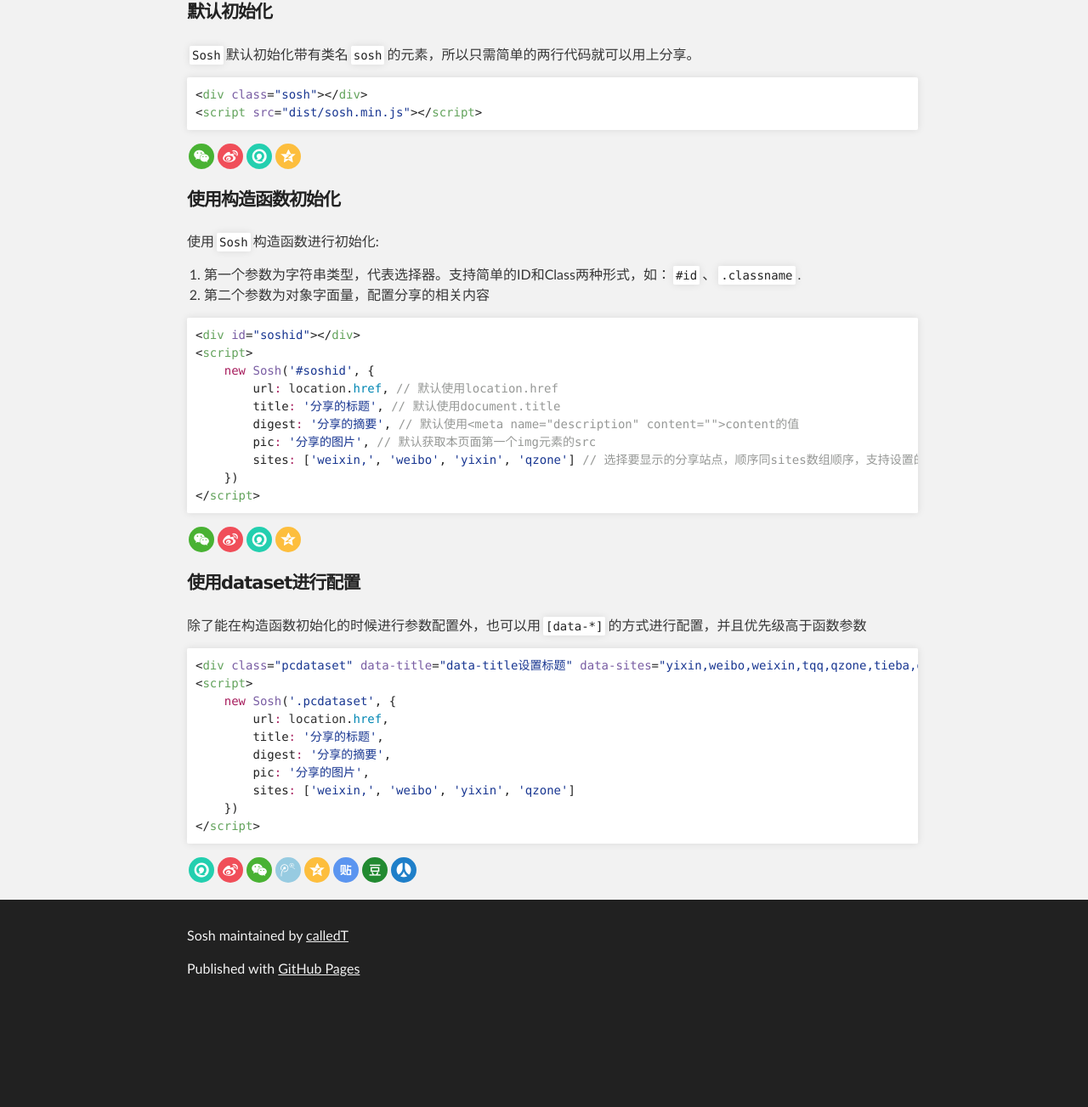
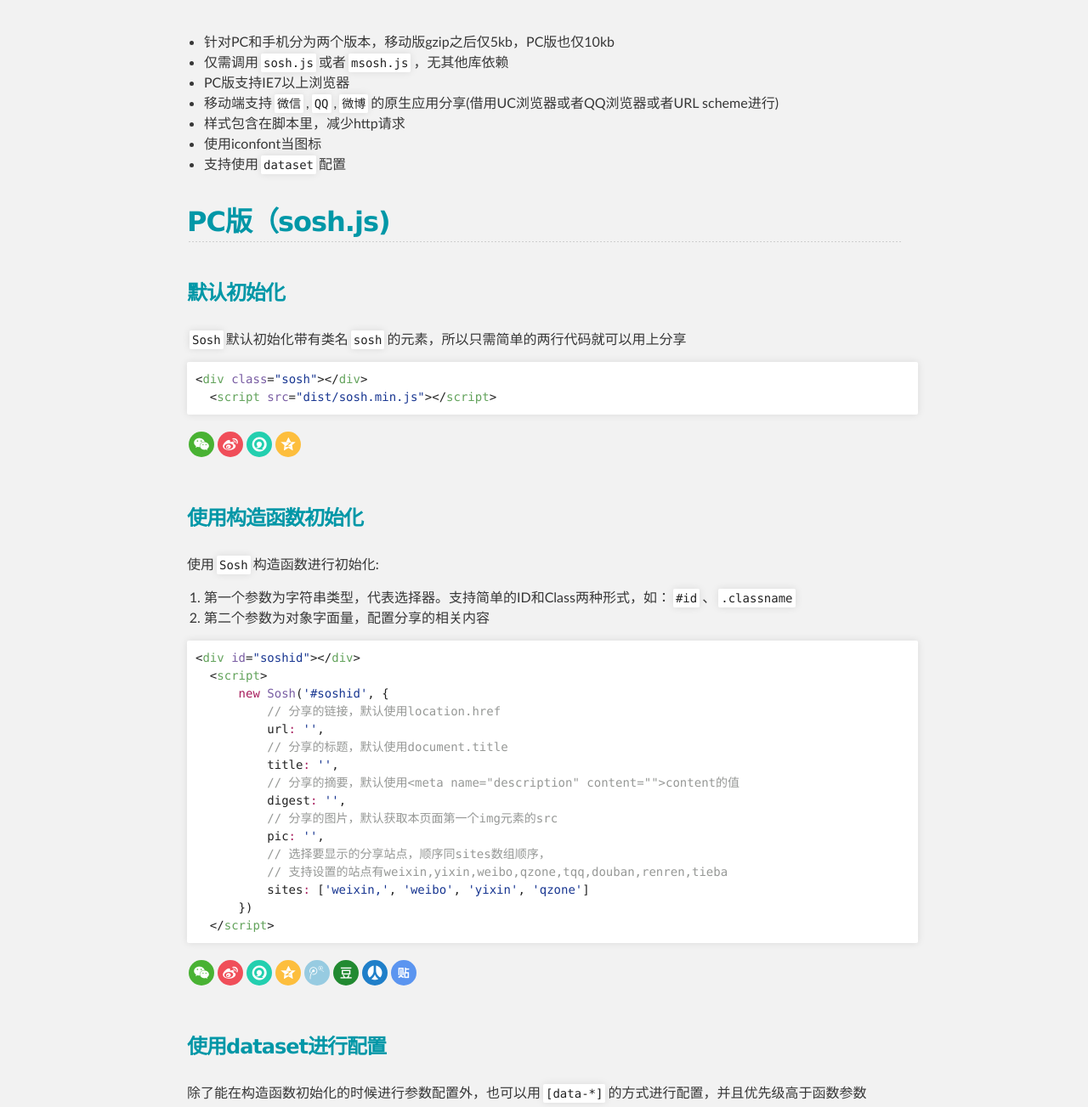
Before and after one commit to calledT/sosh, a plain HTML site: page index.html in a window 1280 px wide. Shown: the part 482-1785 px from the top of the page at 85% size. Before the commit the page ends 1669 px from the top, so only its background shows below. Drawn offline with Linux system fonts and the light colour scheme.

Commit message:
demo & doc

```diff
--- a/index.html
+++ b/index.html
@@ -23,59 +23,100 @@
   <!-- MAIN CONTENT -->
   <div id="main_content_wrap" class="outer">
     <div id="main_content" class="inner">
-<article class="markdown-body"><h3>
-<a id="user-content-使用" class="anchor" href="PC%E7%89%88(sosh.js)" aria-hidden="true"><span aria-hidden="true" class="octicon octicon-link"></span></a>PC版(sosh.js)</h3>
+<article class="markdown-body">
+  <h2>
+  <a id="user-content-特性" class="anchor" href="#%E7%89%B9%E6%80%A7" aria-hidden="true"><span aria-hidden="true" class="octicon octicon-link"></span></a>特性</h2>
 
-<h4>
-<a id="user-content-默认初始化" class="anchor" href="#%E9%BB%98%E8%AE%A4%E5%88%9D%E5%A7%8B%E5%8C%96" aria-hidden="true"><span aria-hidden="true" class="octicon octicon-link"></span></a>默认初始化</h4>
+  <ul>
+  <li>针对PC和手机分为两个版本，移动版gzip之后仅5kb，PC版也仅10kb</li>
+  <li>仅需调用<code>sosh.js</code>或者<code>msosh.js</code>，无其他库依赖</li>
+  <li>PC版支持IE7以上浏览器</li>
+  <li>移动端支持<code>微信</code>,<code>QQ</code>,<code>微博</code>的原生应用分享(借用UC浏览器或者QQ浏览器或者URL scheme进行)</li>
+  <li>样式包含在脚本里，减少http请求</li>
+  <li>使用iconfont当图标</li>
+  <li>支持使用<code>dataset</code>配置</li>
+  </ul>
 
-<p><code>Sosh</code>默认初始化带有类名<code>sosh</code>的元素，所以只需简单的两行代码就可以用上分享。</p>
+  <h2>
+  <a id="user-content-pc版soshjs" class="anchor" href="#pc%E7%89%88soshjs" aria-hidden="true"><span aria-hidden="true" class="octicon octicon-link"></span></a>PC版（sosh.js)</h2>
+
+  <h3>
+  <a id="user-content-默认初始化" class="anchor" href="#%E9%BB%98%E8%AE%A4%E5%88%9D%E5%A7%8B%E5%8C%96" aria-hidden="true"><span aria-hidden="true" class="octicon octicon-link"></span></a>默认初始化</h3>
+
+  <p><code>Sosh</code>默认初始化带有类名<code>sosh</code>的元素，所以只需简单的两行代码就可以用上分享</p>
 
   <div class="highlight highlight-text-html-basic"><pre>&lt;<span class="pl-ent">div</span> <span class="pl-e">class</span>=<span class="pl-s"><span class="pl-pds">"</span>sosh<span class="pl-pds">"</span></span>&gt;&lt;/<span class="pl-ent">div</span>&gt;
   &lt;<span class="pl-ent">script</span> <span class="pl-e">src</span>=<span class="pl-s"><span class="pl-pds">"</span>dist/sosh.min.js<span class="pl-pds">"</span></span>&gt;&lt;/<span class="pl-ent">script</span>&gt;</pre></div>
-
   <div class="sosh"></div>
 
-<h4>
-<a id="user-content-构造函数初始化" class="anchor" href="%E4%BD%BF%E7%94%A8%E6%9E%84%E9%80%A0%E5%87%BD%E6%95%B0%E5%88%9D%E5%A7%8B%E5%8C%96" aria-hidden="true"><span aria-hidden="true" class="octicon octicon-link"></span></a>使用构造函数初始化</h4>
+  <h3>
+  <a id="user-content-使用构造函数初始化" class="anchor" href="#%E4%BD%BF%E7%94%A8%E6%9E%84%E9%80%A0%E5%87%BD%E6%95%B0%E5%88%9D%E5%A7%8B%E5%8C%96" aria-hidden="true"><span aria-hidden="true" class="octicon octicon-link"></span></a>使用构造函数初始化</h3>
 
   <p>使用<code>Sosh</code>构造函数进行初始化:</p>
 
   <ol>
-<li>第一个参数为字符串类型，代表选择器。支持简单的ID和Class两种形式，如：<code>#id</code>、<code>.classname</code>.</li>
+  <li>第一个参数为字符串类型，代表选择器。支持简单的ID和Class两种形式，如：<code>#id</code>、<code>.classname</code>
+  </li>
   <li>第二个参数为对象字面量，配置分享的相关内容</li>
   </ol>
 
   <div class="highlight highlight-text-html-basic"><pre>&lt;<span class="pl-ent">div</span> <span class="pl-e">id</span>=<span class="pl-s"><span class="pl-pds">"</span>soshid<span class="pl-pds">"</span></span>&gt;&lt;/<span class="pl-ent">div</span>&gt;
   <span class="pl-s1">&lt;<span class="pl-ent">script</span>&gt;</span>
   <span class="pl-s1">    <span class="pl-k">new</span> <span class="pl-en">Sosh</span>(<span class="pl-s"><span class="pl-pds">'</span>#soshid<span class="pl-pds">'</span></span>, {</span>
-<span class="pl-s1">        url<span class="pl-k">:</span> <span class="pl-smi">location</span>.<span class="pl-c1">href</span>, <span class="pl-c">// 默认使用location.href</span></span>
-<span class="pl-s1">        title<span class="pl-k">:</span> <span class="pl-s"><span class="pl-pds">'</span>分享的标题<span class="pl-pds">'</span></span>, <span class="pl-c">// 默认使用document.title</span></span>
-<span class="pl-s1">        digest<span class="pl-k">:</span> <span class="pl-s"><span class="pl-pds">'</span>分享的摘要<span class="pl-pds">'</span></span>, <span class="pl-c">// 默认使用&lt;meta name="description" content=""&gt;content的值  </span></span>
-<span class="pl-s1">        pic<span class="pl-k">:</span> <span class="pl-s"><span class="pl-pds">'</span>分享的图片<span class="pl-pds">'</span></span>, <span class="pl-c">// 默认获取本页面第一个img元素的src</span></span>
-<span class="pl-s1">        sites<span class="pl-k">:</span> [<span class="pl-s"><span class="pl-pds">'</span>weixin,<span class="pl-pds">'</span></span>, <span class="pl-s"><span class="pl-pds">'</span>weibo<span class="pl-pds">'</span></span>, <span class="pl-s"><span class="pl-pds">'</span>yixin<span class="pl-pds">'</span></span>, <span class="pl-s"><span class="pl-pds">'</span>qzone<span class="pl-pds">'</span></span>] <span class="pl-c">// 选择要显示的分享站点，顺序同sites数组顺序，支持设置的站点有weixin、yixin、weibo、qzone、tqq、douban、renren、tieba</span></span>
+  <span class="pl-s1">        <span class="pl-c">// 分享的链接，默认使用location.href</span></span>
+  <span class="pl-s1">        url<span class="pl-k">:</span> <span class="pl-s"><span class="pl-pds">'</span><span class="pl-pds">'</span></span>, </span>
+  <span class="pl-s1">        <span class="pl-c">// 分享的标题，默认使用document.title</span></span>
+  <span class="pl-s1">        title<span class="pl-k">:</span> <span class="pl-s"><span class="pl-pds">'</span><span class="pl-pds">'</span></span>, </span>
+  <span class="pl-s1">        <span class="pl-c">// 分享的摘要，默认使用&lt;meta name="description" content=""&gt;content的值  </span></span>
+  <span class="pl-s1">        digest<span class="pl-k">:</span> <span class="pl-s"><span class="pl-pds">'</span><span class="pl-pds">'</span></span>, </span>
+  <span class="pl-s1">        <span class="pl-c">// 分享的图片，默认获取本页面第一个img元素的src</span></span>
+  <span class="pl-s1">        pic<span class="pl-k">:</span> <span class="pl-s"><span class="pl-pds">'</span><span class="pl-pds">'</span></span>, </span>
+  <span class="pl-s1">        <span class="pl-c">// 选择要显示的分享站点，顺序同sites数组顺序，</span></span>
+  <span class="pl-s1">        <span class="pl-c">// 支持设置的站点有weixin,yixin,weibo,qzone,tqq,douban,renren,tieba</span></span>
+  <span class="pl-s1">        sites<span class="pl-k">:</span> [<span class="pl-s"><span class="pl-pds">'</span>weixin,<span class="pl-pds">'</span></span>, <span class="pl-s"><span class="pl-pds">'</span>weibo<span class="pl-pds">'</span></span>, <span class="pl-s"><span class="pl-pds">'</span>yixin<span class="pl-pds">'</span></span>, <span class="pl-s"><span class="pl-pds">'</span>qzone<span class="pl-pds">'</span></span>] </span>
   <span class="pl-s1">    })</span>
   <span class="pl-s1">&lt;/<span class="pl-ent">script</span>&gt;</span></pre></div>
-
   <div id="soshid"></div>
-
-<h4>
-<a id="user-content-使用dataset进行配置" class="anchor" href="#%E4%BD%BF%E7%94%A8dataset%E8%BF%9B%E8%A1%8C%E9%85%8D%E7%BD%AE" aria-hidden="true"><span aria-hidden="true" class="octicon octicon-link"></span></a>使用dataset进行配置</h4>
+  <h3>
+  <a id="user-content-使用dataset进行配置" class="anchor" href="#%E4%BD%BF%E7%94%A8dataset%E8%BF%9B%E8%A1%8C%E9%85%8D%E7%BD%AE" aria-hidden="true"><span aria-hidden="true" class="octicon octicon-link"></span></a>使用dataset进行配置</h3>
 
   <p>除了能在构造函数初始化的时候进行参数配置外，也可以用<code>[data-*]</code>的方式进行配置，并且优先级高于函数参数</p>
 
-<div class="highlight highlight-text-html-basic"><pre>&lt;<span class="pl-ent">div</span> <span class="pl-e">class</span>=<span class="pl-s"><span class="pl-pds">"</span>pcdataset<span class="pl-pds">"</span></span> <span class="pl-e">data-title</span>=<span class="pl-s"><span class="pl-pds">"</span>data-title设置标题<span class="pl-pds">"</span></span> <span class="pl-e">data-sites</span>=<span class="pl-s"><span class="pl-pds">"</span>yixin,weibo,weixin,tqq,qzone,tieba,douban,renren<span class="pl-pds">"</span></span>&gt;&lt;/<span class="pl-ent">div</span>&gt;
+  <div class="highlight highlight-text-html-basic"><pre>&lt;<span class="pl-ent">div</span> <span class="pl-e">class</span>=<span class="pl-s"><span class="pl-pds">"</span>pcdataset<span class="pl-pds">"</span></span> <span class="pl-e">data-title</span>=<span class="pl-s"><span class="pl-pds">"</span>分享标题<span class="pl-pds">"</span></span> <span class="pl-e">data-sites</span>=<span class="pl-s"><span class="pl-pds">"</span>yixin,weibo,weixin,tqq,qzone<span class="pl-pds">"</span></span>&gt;&lt;/<span class="pl-ent">div</span>&gt;
   <span class="pl-s1">&lt;<span class="pl-ent">script</span>&gt;</span>
   <span class="pl-s1">    <span class="pl-k">new</span> <span class="pl-en">Sosh</span>(<span class="pl-s"><span class="pl-pds">'</span>.pcdataset<span class="pl-pds">'</span></span>, {</span>
-<span class="pl-s1">        url<span class="pl-k">:</span> <span class="pl-smi">location</span>.<span class="pl-c1">href</span>, </span>
-<span class="pl-s1">        title<span class="pl-k">:</span> <span class="pl-s"><span class="pl-pds">'</span>分享的标题<span class="pl-pds">'</span></span>, </span>
-<span class="pl-s1">        digest<span class="pl-k">:</span> <span class="pl-s"><span class="pl-pds">'</span>分享的摘要<span class="pl-pds">'</span></span>, </span>
-<span class="pl-s1">        pic<span class="pl-k">:</span> <span class="pl-s"><span class="pl-pds">'</span>分享的图片<span class="pl-pds">'</span></span>, </span>
   <span class="pl-s1">        sites<span class="pl-k">:</span> [<span class="pl-s"><span class="pl-pds">'</span>weixin,<span class="pl-pds">'</span></span>, <span class="pl-s"><span class="pl-pds">'</span>weibo<span class="pl-pds">'</span></span>, <span class="pl-s"><span class="pl-pds">'</span>yixin<span class="pl-pds">'</span></span>, <span class="pl-s"><span class="pl-pds">'</span>qzone<span class="pl-pds">'</span></span>] </span>
   <span class="pl-s1">    })</span>
   <span class="pl-s1">&lt;/<span class="pl-ent">script</span>&gt;</span></pre></div>
+  <div class="pcdataset" data-title="分享标题" data-sites="yixin,weibo,weixin,tqq,qzone"></div>
 
-<div class="pcdataset" data-title="data-title设置标题" data-sites="yixin,weibo,weixin,tqq,qzone,tieba,douban,renren"></div>
+  <h2>
+  <a id="user-content-移动版msoshjs" class="anchor" href="#%E7%A7%BB%E5%8A%A8%E7%89%88msoshjs" aria-hidden="true"><span aria-hidden="true" class="octicon octicon-link"></span></a>移动版（msosh.js）</h2>
+
+  <h3>
+  <a id="user-content-使用构造函数初始化-1" class="anchor" href="#%E4%BD%BF%E7%94%A8%E6%9E%84%E9%80%A0%E5%87%BD%E6%95%B0%E5%88%9D%E5%A7%8B%E5%8C%96-1" aria-hidden="true"><span aria-hidden="true" class="octicon octicon-link"></span></a>使用构造函数初始化</h3>
+
+  <p>移动版的构造函数为<code>Msosh</code>，移动版不会进行默认的初始化调用，需要手动初始化，构造函数的参数和PC版类似，第一个参数代表<code>selector</code>，支持<code>querySelectorAll</code>所支持的参数类型，第二个参数配置分享相关的内容。同样也支持使用<code>dataset</code>配置。</p>
+
+  <div class="highlight highlight-text-html-basic"><pre>&lt;<span class="pl-ent">div</span> <span class="pl-e">class</span>=<span class="pl-s"><span class="pl-pds">"</span>msosh<span class="pl-pds">"</span></span>&gt;&lt;/<span class="pl-ent">div</span>&gt;
+  &lt;<span class="pl-ent">script</span> <span class="pl-e">src</span>=<span class="pl-s"><span class="pl-pds">"</span>dist/msosh.min.js<span class="pl-pds">"</span></span>&gt;&lt;/<span class="pl-ent">script</span>&gt;
+  <span class="pl-s1">&lt;<span class="pl-ent">script</span>&gt;</span>
+  <span class="pl-s1">    <span class="pl-k">var</span> msosh <span class="pl-k">=</span> <span class="pl-k">new</span> <span class="pl-en">Msosh</span>(<span class="pl-s"><span class="pl-pds">'</span>.msosh<span class="pl-pds">'</span></span>, {</span>
+  <span class="pl-s1">        <span class="pl-c">// 默认显示的网站为以下六个个,支持设置的网站有</span></span>
+  <span class="pl-s1">        <span class="pl-c">// weixin,weixintimeline,qq,qzone,yixin,weibo,tqq,renren,douban,tieba</span></span>
+  <span class="pl-s1">        sites<span class="pl-k">:</span> [<span class="pl-s"><span class="pl-pds">'</span>weixin<span class="pl-pds">'</span></span>, <span class="pl-s"><span class="pl-pds">'</span>weixintimeline<span class="pl-pds">'</span></span>, <span class="pl-s"><span class="pl-pds">'</span>yixin<span class="pl-pds">'</span></span>, <span class="pl-s"><span class="pl-pds">'</span>weibo<span class="pl-pds">'</span></span>, <span class="pl-s"><span class="pl-pds">'</span>qq<span class="pl-pds">'</span></span>, <span class="pl-s"><span class="pl-pds">'</span>qzone<span class="pl-pds">'</span></span>]</span>
+  <span class="pl-s1">    });</span>
+  <span class="pl-s1"></span>
+  <span class="pl-s1">    <span class="pl-c">// 初始化过后可以调用popIn函数来弹出分享窗口，一般用来做更多分享的用途</span></span>
+  <span class="pl-s1">    <span class="pl-c">// 在第一个调用这个函数的时候可以传入配置参数，不传则使用初始化时</span></span>
+  <span class="pl-s1">    <span class="pl-c">// 所使用的配置，参数仅在第一个调用的时候生效。</span></span>
+  <span class="pl-s1">    <span class="pl-smi">msosh</span>.<span class="pl-en">popIn</span>({</span>
+  <span class="pl-s1">        sites<span class="pl-k">:</span> [<span class="pl-s"><span class="pl-pds">'</span>weixin<span class="pl-pds">'</span></span>, <span class="pl-s"><span class="pl-pds">'</span>weixintimeline<span class="pl-pds">'</span></span>, <span class="pl-s"><span class="pl-pds">'</span>yixin<span class="pl-pds">'</span></span>, <span class="pl-s"><span class="pl-pds">'</span>weibo<span class="pl-pds">'</span></span>, <span class="pl-s"><span class="pl-pds">'</span>qq<span class="pl-pds">'</span></span>, <span class="pl-s"><span class="pl-pds">'</span>qzone<span class="pl-pds">'</span></span>, <span class="pl-s"><span class="pl-pds">'</span>tqq<span class="pl-pds">'</span></span>, <span class="pl-s"><span class="pl-pds">'</span>renren<span class="pl-pds">'</span></span>, <span class="pl-s"><span class="pl-pds">'</span>teiba<span class="pl-pds">'</span></span>]</span>
+  <span class="pl-s1">    })</span>
+  <span class="pl-s1">&lt;/<span class="pl-ent">script</span>&gt;</span></pre></div>
+  <div class="msosh"></div><button onclick="msosh.popIn({sites: ['weixin', 'weixintimeline', 'weibo', 'yixin', 'qzone', 'tqq', 'qq', 'renren', 'douban']});">更多</button>
+
+  <p>在微信里点击微信分享会在右上角浮出分享操作的提示，也可以手动调用<code>Msosh.wxShareTip()</code>函数，此函数仅在微信里生效。</p>
 </article>
     </div>
   </div>
@@ -87,6 +128,7 @@
     </footer>
   </div>
   <script src="javascripts/sosh.min.js"></script>
+  <script src="javascripts/msosh.min.js"></script>
   <script src="javascripts/main.js"></script>
 </body>
 </html>
--- a/javascripts/main.js
+++ b/javascripts/main.js
@@ -3,7 +3,7 @@
     title: '分享的标题', // 默认使用document.title
     digest: '分享的摘要', // 默认使用<meta name="description" content="">content的值
     pic: '分享的图片', // 默认获取本页面第一个img元素的src
-    sites: ['weixin', 'weibo', 'yixin', 'qzone'] // 选择要显示的分享站点，顺序同sites数组顺序，支持设置的站点有weixin、yixin、weibo、qzone、tqq、douban、renren、tieba
+    sites: ['weixin', 'weibo', 'yixin', 'qzone', 'tqq', 'douban', 'renren', 'tieba'] // 选择要显示的分享站点，顺序同sites数组顺序，支持设置的站点有weixin、yixin、weibo、qzone、tqq、douban、renren、tieba
   })
 
 new Sosh('.pcdataset', {
@@ -13,3 +13,5 @@ new Sosh('.pcdataset', {
   pic: '分享的图片',
   sites: ['weixin', 'weibo', 'yixin', 'qzone']
 })
+
+var msosh = new Msosh('.msosh');
--- a/stylesheets/stylesheet.css
+++ b/stylesheets/stylesheet.css
@@ -61,7 +61,7 @@ body {
 h1, h2, h3, h4, h5, h6 {
   margin: 1em 0;
   font-weight: 700;
-  color:#222222;
+  color: #0097A7;
   font-family: 'Lucida Grande', 'Calibri', Helvetica, Arial, sans-serif;
   letter-spacing: -1px;
 }
@@ -118,7 +118,7 @@ a {
   -ms-transition: text-shadow 0.5s ease;
 }
 
-a:hover, a:focus {text-decoration: underline;}
+a:hover, a:focus {text-decoration: none;}
 
 footer a {
   color: #F2F2F2;
@@ -259,6 +259,11 @@ form {
 /*******************************************************************************
 Full-Width Styles
 *******************************************************************************/
+.sosh {
+  padding: 20px 0 30px;
+}
+
+.msosh{display: inline-block;vertical-align: middle;}
 
 .outer {
   width: 100%;
@@ -363,11 +368,6 @@ Full-Width Styles
   background: #212121;
 }
 
-#main_content .highlight {
-  margin-bottom: 1em;
-}
-
-
 
 /*******************************************************************************
 Small Device Styles
```
Also changed, not shown: README.md. Lines whose indentation alone changed are shown as unchanged.
